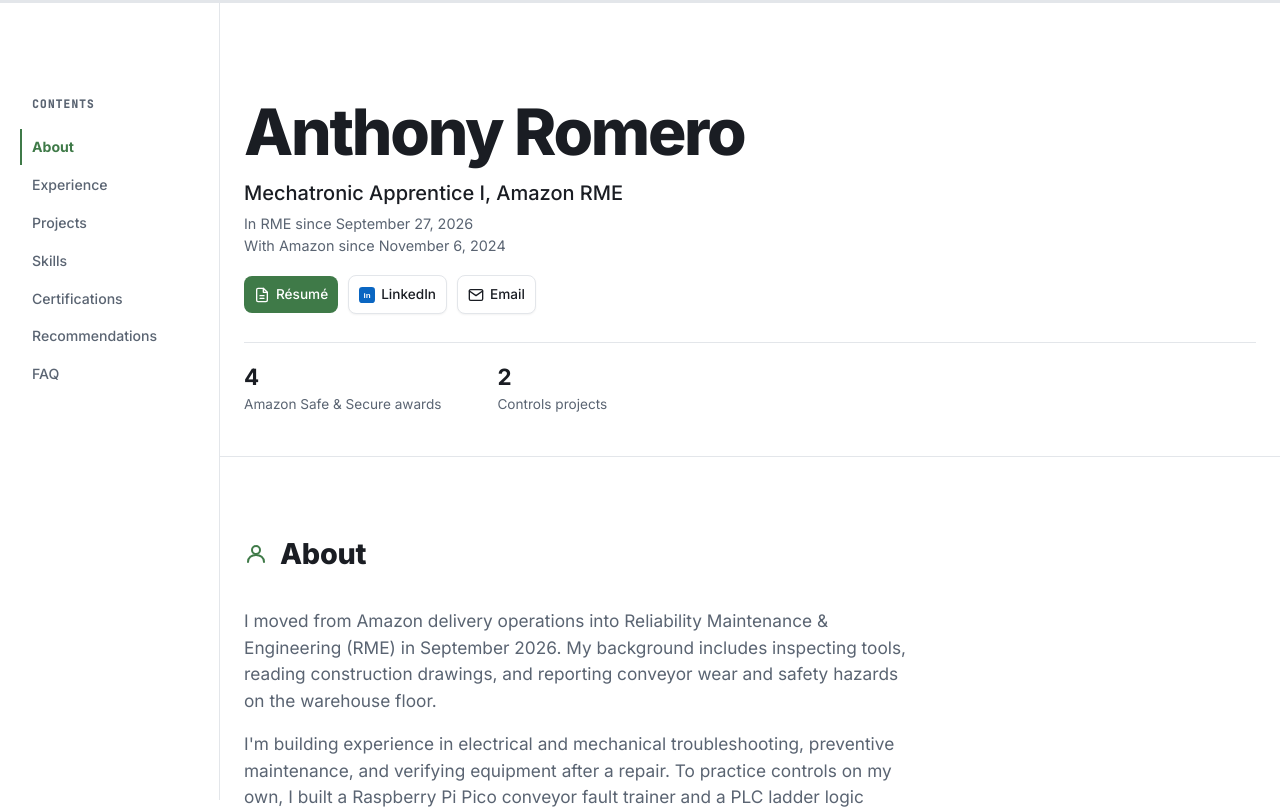
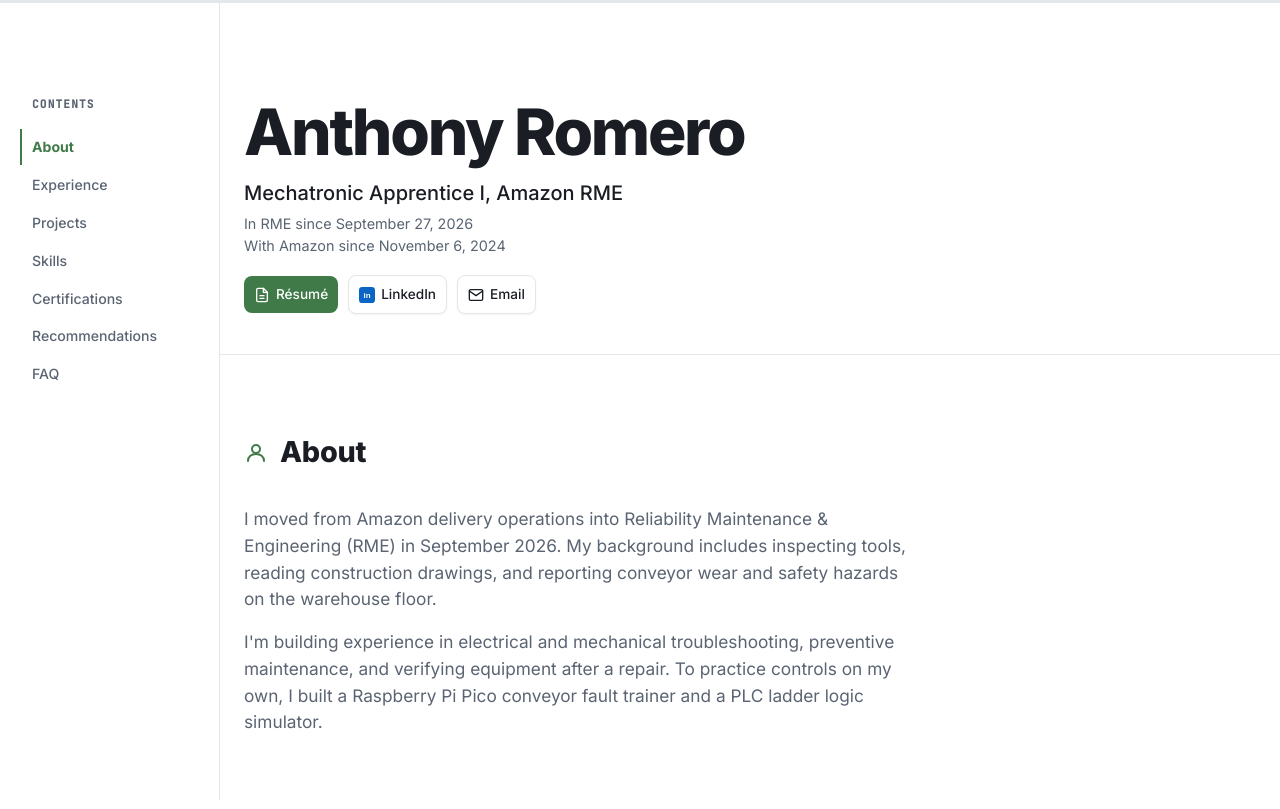
Before and after one commit to annromerk/annromerk.github.io, a React (Vite) app in the folder web/: page / in a window 1280 px wide. Shown: the top 809 px of the page. Built offline with nearby package versions, Linux system fonts and the light colour scheme.

Commit message:
Remove homepage stat counters

```diff
--- a/web/src/components/sections/Hero.tsx
+++ b/web/src/components/sections/Hero.tsx
@@ -1,6 +1,4 @@
 import { ContactRow } from '@/components/ContactRow';
-import { HeroStat } from '@/components/sections/HeroStat';
-import { heroStats } from '@/content/site';
 
 export function Hero() {
   return (
@@ -14,12 +12,6 @@ export function Hero() {
           With Amazon since <time dateTime="2024-11-06">November 6, 2024</time>
         </p>
         <ContactRow />
-
-        <ul className="hero-stats">
-          {heroStats.map((stat) => (
-            <HeroStat key={stat.label} {...stat} />
-          ))}
-        </ul>
       </div>
     </section>
   );
--- a/web/src/components/sections/HeroStat.tsx
+++ /dev/null
@@ -1,12 +0,0 @@
-export function HeroStat({ value, suffix, label }: {
-  value: number;
-  suffix: string;
-  label: string;
-}) {
-  return (
-    <li>
-      <strong className="stat-number">{value}{suffix}</strong>
-      <span className="stat-label">{label}</span>
-    </li>
-  );
-}
--- a/web/src/content/site.ts
+++ b/web/src/content/site.ts
@@ -1,8 +1,3 @@
-export const heroStats = [
-  { value: 4, suffix: '', label: 'Amazon Safe & Secure awards' },
-  { value: 2, suffix: '', label: 'Controls projects' },
-] as const;
-
 export const tocItems = [
   { id: 'about', label: 'About' },
   { id: 'experience', label: 'Experience' },
--- a/web/src/styles/site.css
+++ b/web/src/styles/site.css
@@ -77,28 +77,6 @@ img { max-width: 100%; display: block; }
   margin: 4px 0 18px;
   color: var(--text-dim);
   font-size: 0.9rem;
-}
-
-.hero-stats {
-  display: flex;
-  flex-wrap: wrap;
-  gap: 16px clamp(24px, 5vw, 56px);
-  list-style: none;
-  padding: 20px 0 0;
-  margin: 28px 0 0;
-  border-top: 1px solid var(--border);
-}
-
-.stat-number {
-  display: block;
-  font-size: 1.4rem;
-  color: var(--text);
-  line-height: 1.25;
-}
-
-.stat-label {
-  font-size: 0.85rem;
-  color: var(--text-dim);
 }
 
 .contact-row {
```
